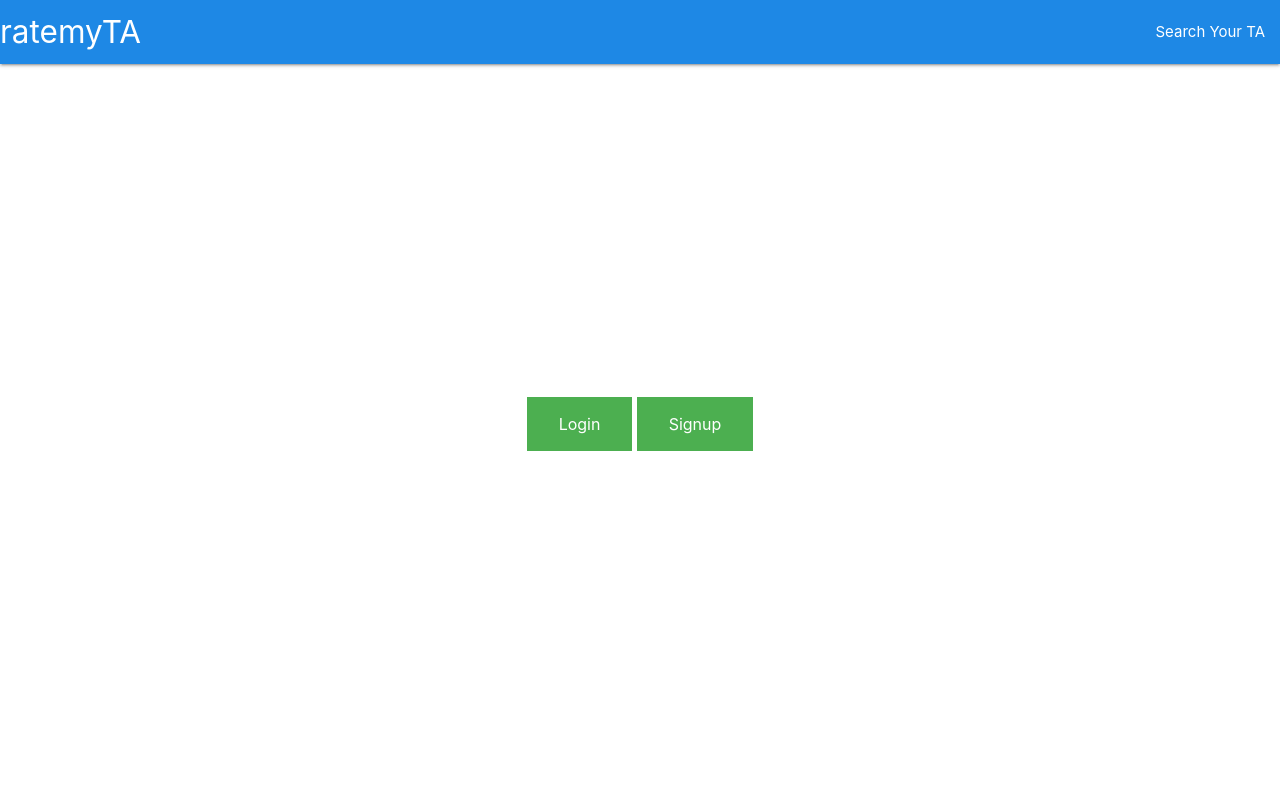
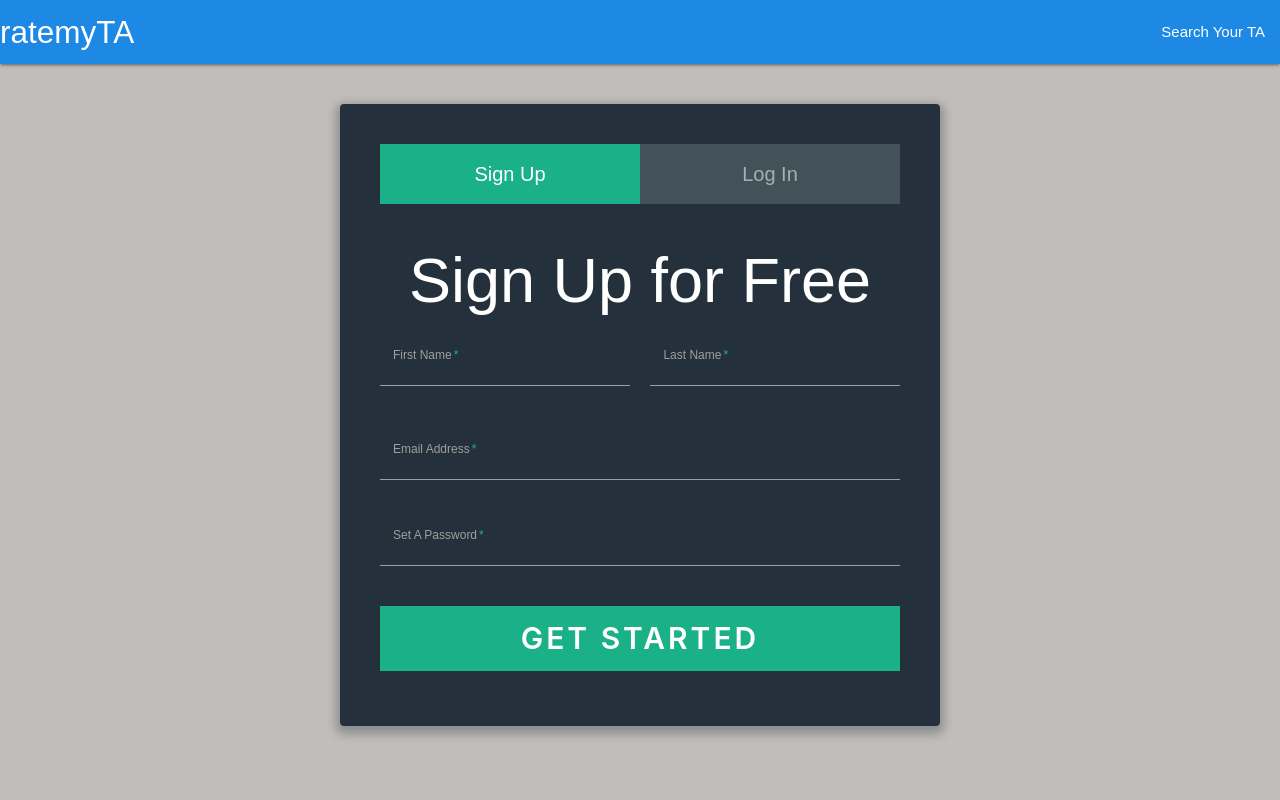
Before and after one commit to cs188-software-design-security-w20/project-paul-eggtart, a Flask app: page / in a window 1280 px wide. Run offline with Flask 2, Linux system fonts and the light colour scheme; some libraries are stand-ins or nearby versions.

Commit message:
login and signup form at homepage now, using jquery

```diff
--- a/app.py
+++ b/app.py
@@ -31,7 +31,7 @@ def create_app(config_file):
         static_url_path='/static/css'
     )
     js = Blueprint(
-        'css',
+        'js',
         __name__,
         template_folder='templates',
         static_folder='static/js',
--- a/static/css/main.css
+++ b/static/css/main.css
@@ -1,7 +1,3 @@
-h1 {
-    color: blue;
-}
-
 /* TA CS */
 .pb-cmnt-container {
     font-family: Lato;
@@ -15,7 +11,7 @@ h1 {
     width: 100%;
     border: 1px solid #F2F2F2;
 }
-
+/*
 .wrapper {
     width: 100vw;
     height: 90vh;
@@ -30,7 +26,7 @@ h1 {
 
 
 .button {
-    background-color: #4CAF50;  /* GREEN */
+    background-color: #4CAF50;
     border: none;
     color: white;
     padding: 15px 32px;
@@ -38,4 +34,161 @@ h1 {
     text-decoration: none;
     display: inline-block;
     font-size: 16px;
+} */
+
+@import "compass/css3";
+
+*, *:before, *:after {
+  box-sizing: border-box;
 }
+html {
+  overflow-y: scroll;
+}
+body {
+  background: #c1bdba;
+  font-family: 'Titillium Web', sans-serif;
+}
+a {
+  text-decoration: none;
+  color: #1ab188;
+  transition: 0.5s ease;
+}
+a:hover {
+  color: #179b77;
+}
+.form {
+  background: rgba(19, 35, 47, .9);
+  padding: 40px;
+  max-width: 600px;
+  margin: 40px auto;
+  border-radius: 4px;
+  box-shadow: 0 4px 10px 4px rgba(19, 35, 47, .3);
+}
+.tab-group {
+  list-style: none;
+  padding: 0;
+  margin: 0 0 40px 0;
+}
+.tab-group:after {
+  content: "";
+  display: table;
+  clear: both;
+}
+.tab-group li a {
+  display: block;
+  text-decoration: none;
+  padding: 15px;
+  background: rgba(160, 179, 176, .25);
+  color: #a0b3b0;
+  font-size: 20px;
+  float: left;
+  width: 50%;
+  text-align: center;
+  cursor: pointer;
+  transition: 0.5s ease;
+}
+.tab-group li a:hover {
+  background: #179b77;
+  color: #fff;
+}
+.tab-group .active a {
+  background: #1ab188;
+  color: #fff;
+}
+.tab-content > div:last-child {
+  display: none;
+}
+h1 {
+  text-align: center;
+  color: #fff;
+  font-weight: 300;
+  margin: 0 0 40px;
+}
+label {
+  position: absolute;
+  transform: translateY(6px);
+  left: 13px;
+  color: rgba(255, 255, 255, .5);
+  transition: all 0.25s ease;
+  -webkit-backface-visibility: hidden;
+  pointer-events: none;
+  font-size: 22px;
+}
+label .req {
+  margin: 2px;
+  color: #1ab188;
+}
+label.active {
+  transform: translateY(50px);
+  left: 2px;
+  font-size: 14px;
+}
+label.active .req {
+  opacity: 0;
+}
+label.highlight {
+  color: #fff;
+}
+input, textarea {
+  font-size: 22px;
+  display: block;
+  width: 100%;
+  height: 100%;
+  padding: 5px 10px;
+  background: none;
+  background-image: none;
+  border: 1px solid #a0b3b0;
+  color: #fff;
+  border-radius: 0;
+  transition: border-color 0.25s ease, box-shadow 0.25s ease;
+}
+input:focus, textarea:focus {
+  outline: 0;
+  border-color: #1ab188;
+}
+textarea {
+  border: 2px solid #a0b3b0;
+  resize: vertical;
+}
+.field-wrap {
+  position: relative;
+  margin-bottom: 40px;
+}
+.top-row:after {
+  content: "";
+  display: table;
+  clear: both;
+}
+.top-row > div {
+  float: left;
+  width: 48%;
+  margin-right: 4%;
+}
+.top-row > div:last-child {
+  margin: 0;
+}
+.button {
+  border: 0;
+  outline: none;
+  border-radius: 0;
+  padding: 15px 0;
+  font-size: 2rem;
+  font-weight: 600;
+  text-transform: uppercase;
+  letter-spacing: 0.1em;
+  background: #1ab188;
+  color: #fff;
+  transition: all 0.5s ease;
+  -webkit-appearance: none;
+}
+.button:hover, .button:focus {
+  background: #179b77;
+}
+.button-block {
+  display: block;
+  width: 100%;
+}
+.forgot {
+  margin-top: -20px;
+  text-align: right;
+}
--- a/templates/index.html
+++ b/templates/index.html
@@ -4,18 +4,95 @@
 
     <!-- Compiled and minified JavaScript -->
     <script src="https://cdnjs.cloudflare.com/ajax/libs/materialize/1.0.0/js/materialize.min.js"></script>
+    <script type="text/javascript" src="https://ajax.googleapis.com/ajax/libs/jquery/3.4.1/jquery.min.js"></script>
+    {# <script type="text/javascript">
+    </script> #}
     <link rel="stylesheet" href="{{url_for('static', filename='css/main.css')}}">
+    <script src="{{url_for('static', filename='js/login_form.js')}}"></script>
 </head>
 
 {% extends "navigation-bar.html" %}
 {% block content %}
 
 <div class="wrapper">
-    <div class="center">
-        <a href="/login" class="button">Login</a>
-        <a href="/signup" class="button">Signup</a>
-    </div>
+    <div class="form">
 
+      <ul class="tab-group">
+        <li class="tab active"><a href="#signup">Sign Up</a></li>
+        <li class="tab"><a href="#login">Log In</a></li>
+      </ul>
+
+      <div class="tab-content">
+        <div id="signup">
+          <h1>Sign Up for Free</h1>
+
+          <form action="/" method="post">
+
+          <div class="top-row">
+            <div class="field-wrap">
+              <label>
+                First Name<span class="req">*</span>
+              </label>
+              <input type="text" required autocomplete="off" />
+            </div>
+
+            <div class="field-wrap">
+              <label>
+                Last Name<span class="req">*</span>
+              </label>
+              <input type="text"required autocomplete="off"/>
+            </div>
+          </div>
+
+          <div class="field-wrap">
+            <label>
+              Email Address<span class="req">*</span>
+            </label>
+            <input type="email"required autocomplete="off"/>
+          </div>
+
+          <div class="field-wrap">
+            <label>
+              Set A Password<span class="req">*</span>
+            </label>
+            <input type="password"required autocomplete="off"/>
+          </div>
+
+          <button type="submit" class="button button-block"/>Get Started</button>
+
+          </form>
+
+        </div>
+
+        <div id="login">
+          <h1>Welcome Back!</h1>
+
+          <form action="/" method="post">
+
+            <div class="field-wrap">
+            <label>
+              Email Address<span class="req">*</span>
+            </label>
+            <input type="email"required autocomplete="off"/>
+          </div>
+
+          <div class="field-wrap">
+            <label>
+              Password<span class="req">*</span>
+            </label>
+            <input type="password"required autocomplete="off"/>
+          </div>
+
+          <p class="forgot"><a href="#">Forgot Password?</a></p>
+
+          <button class="button button-block"/>Log In</button>
+
+          </form>
+
+        </div>
+
+      </div><!-- tab-content -->
+    </div> <!-- /form -->
 </div>
 
 
```
Also changed, not shown: static/js/login_form.js (added, +53 -0 lines).
